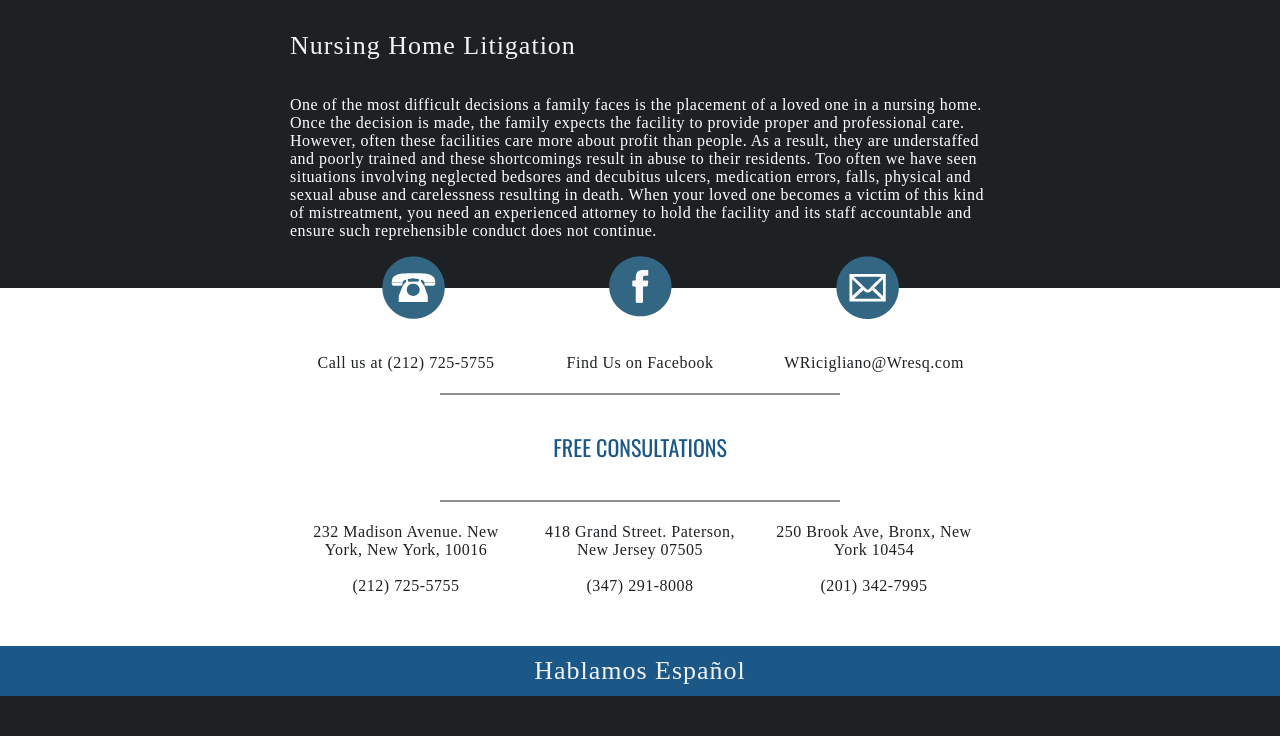
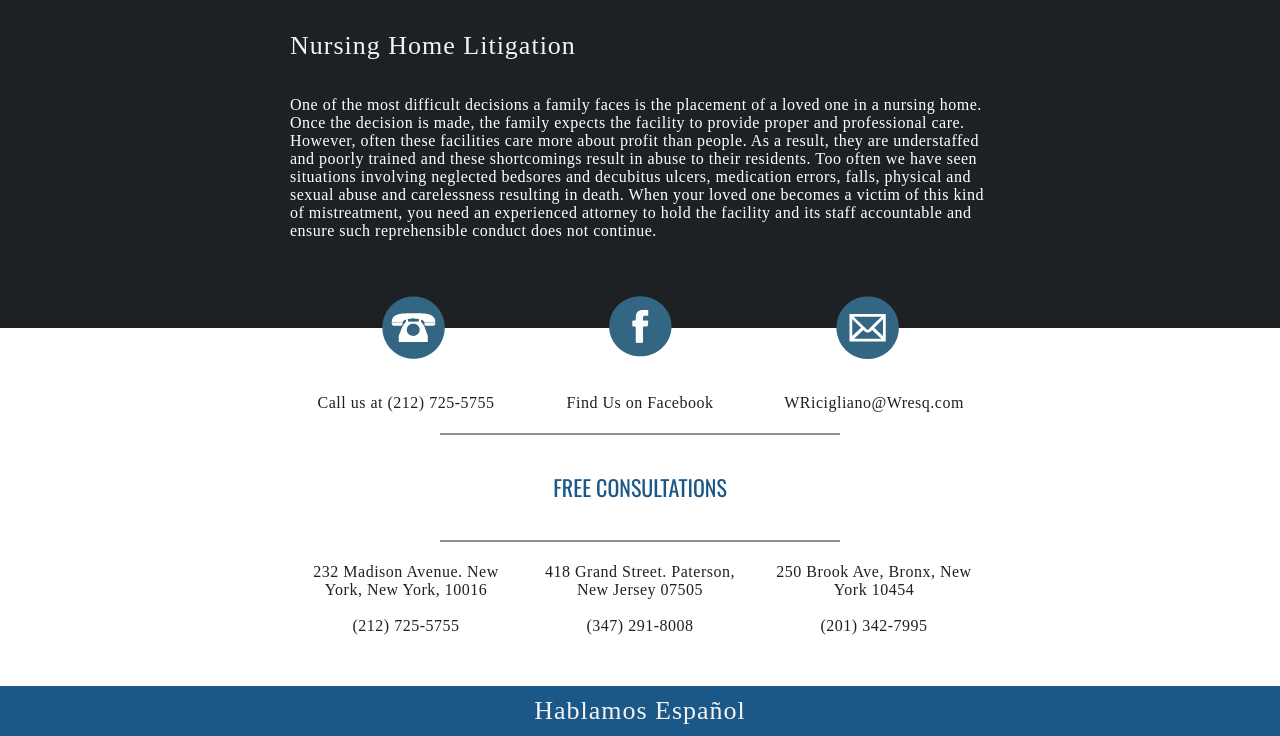
Before and after one commit to connorrowland/wresq, a plain HTML site: page practice_areas.html in a window 1280 px wide. Shown: the part 4958-5694 px from the top of the page. Before the commit the page ends 5654 px from the top, so only its background shows below. Drawn offline with nearby package versions, Linux system fonts and the light colour scheme; a web font is replaced by a local one.

Commit message:
Spacer at bottom of practice areas

```diff
--- a/practice_areas.html
+++ b/practice_areas.html
@@ -150,6 +150,8 @@
 			<h4>Nursing Home Litigation</h4>
 			<p>One of the most difficult decisions a family faces is the placement of a loved one in a nursing home.  Once the decision is made, the family expects the facility to provide proper and professional care.   However, often these facilities care more about profit than people.  As a result, they are understaffed and poorly trained and these shortcomings result in abuse to their residents.  Too often we have seen situations involving neglected bedsores and decubitus ulcers, medication errors, falls, physical and sexual abuse and carelessness resulting in death.  When your loved one becomes a victim of this kind of mistreatment, you need an experienced attorney to hold the facility and its staff accountable and ensure such reprehensible conduct does not continue.</p>
 		</div>
+		<div class="twenty-spacer"></div>
+		<div class="twenty-spacer"></div>
 		<footer class="non-index-footer">
 			<div class="footer-icon-container">
 				<a href="tel:+2127255755"><img class="footer-icons" src="imgs/phone-icon.png" alt="Phone Icon"></a>
```
